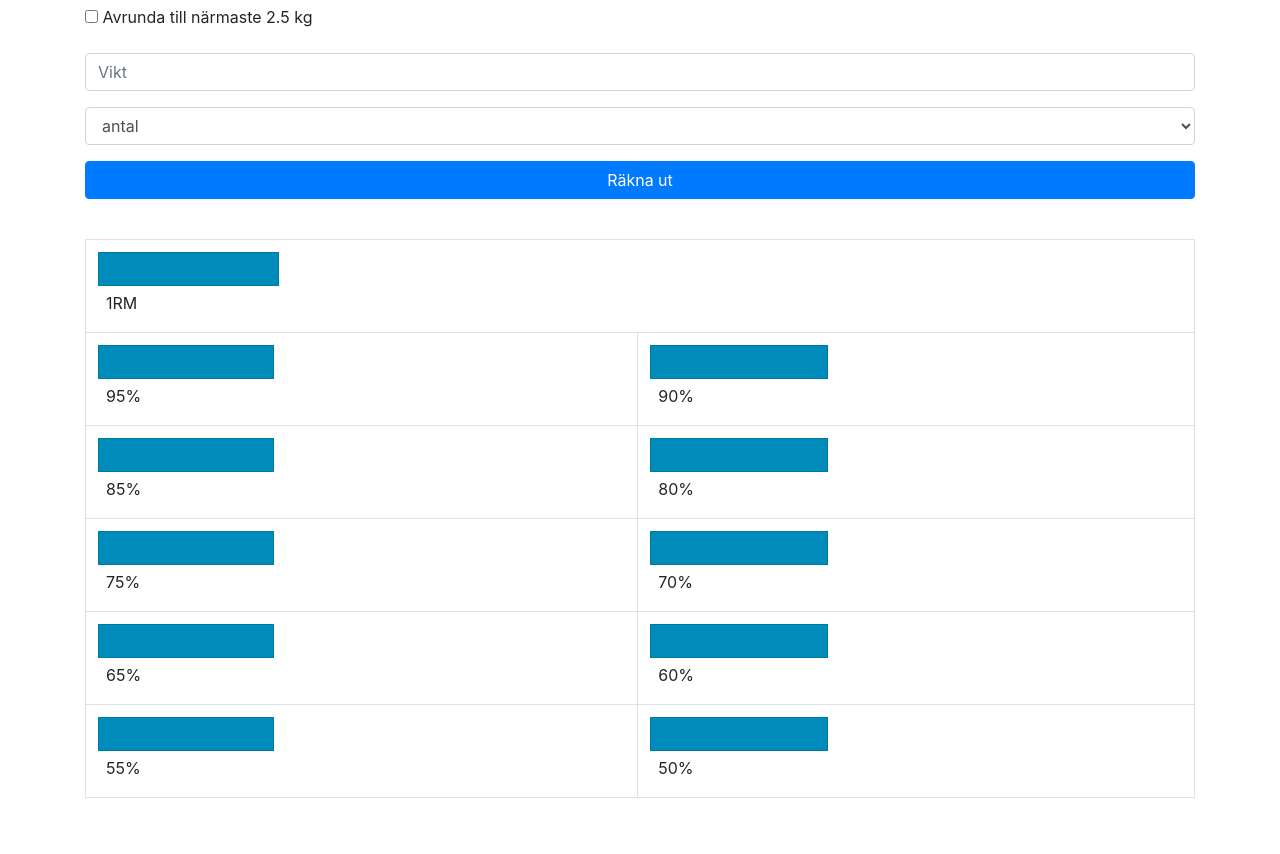
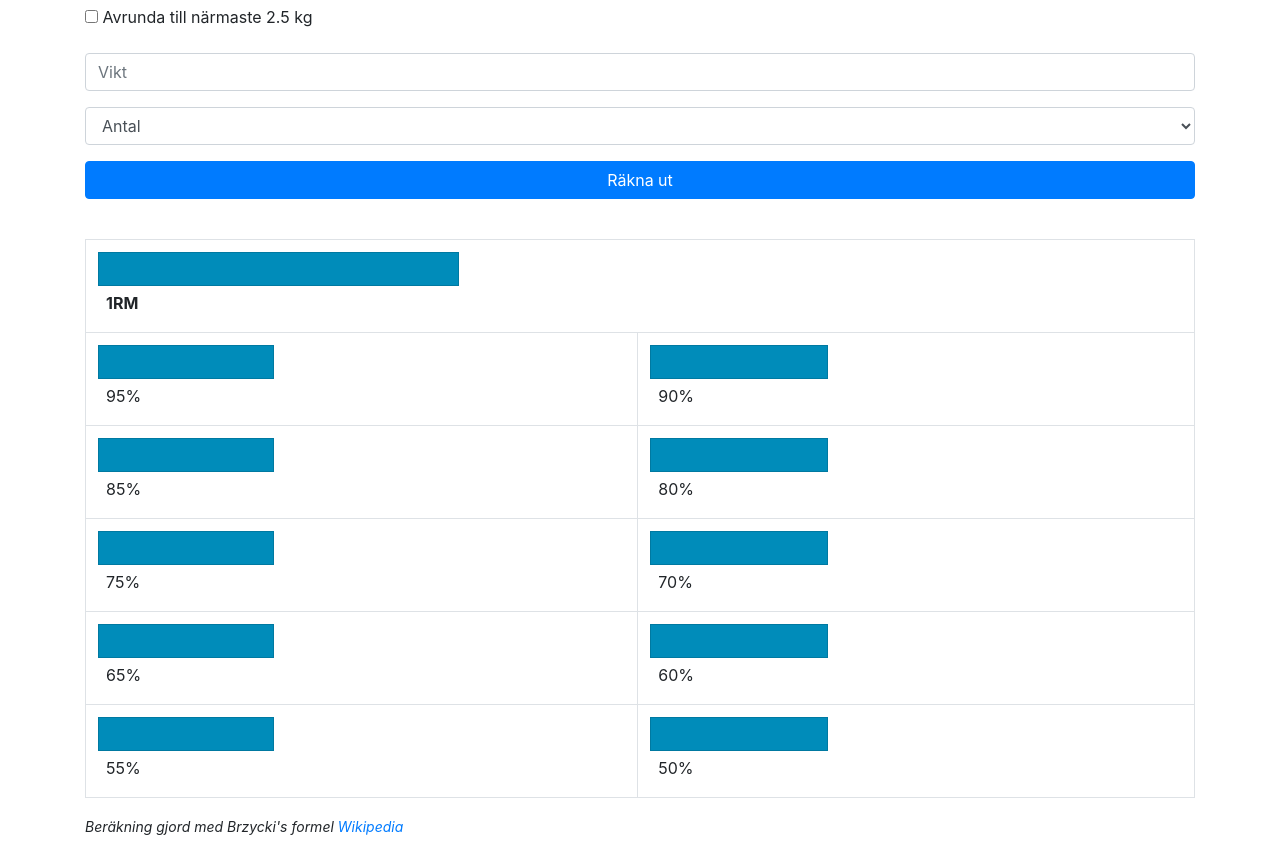
Before and after one commit to Marza/mobile-gym-apps, a plain HTML site: page one-repetition-maximum/index.html in a window 1280 px wide. Shown: the part 51-905 px from the top of the page. Before the commit the page ends 865 px from the top, so only its background shows below. Drawn offline with nearby package versions, Linux system fonts and the light colour scheme.

Commit message:
v1.0.0 release

```diff
--- a/one-repetition-maximum/index.html
+++ b/one-repetition-maximum/index.html
@@ -24,7 +24,7 @@
         </div>
         <div class="form-group">
           <select class="form-control" id="reps">
-            <option value="">antal</option>
+            <option value="">Antal</option>
             <option value="1">1</option>
             <option value="2">2</option>
             <option value="3">3</option>
@@ -49,16 +49,14 @@
       <table class="table table-bordered">
         <tbody>
           <tr>
-            <td colspan="2">
-              <div class="col-sm-2"></div>
-              <div class="col-sm-2 result-row">
+            <th colspan="2">
+              <div class="col-sm-4 result-row">
                 <span class="100percent">&nbsp;</span>
               </div>
-              <div class="col-sm-6 sets-reps">
+              <div class="col-sm-8 sets-reps">
                 1RM
               </div>
-              <div class="col-sm-2"></div>
-            </td>
+            </th>
           </tr>
           <tr>
             <td>
@@ -152,6 +150,12 @@
           </tr>
         </tbody>
       </table>
+
+      <p>
+        <small>
+          <em>Beräkning gjord med Brzycki's formel <a href="http://en.wikipedia.org/wiki/One-repetition_maximum">Wikipedia</a></em>
+        </small>
+      </p>
     </div>
 
     <script src="http://code.jquery.com/jquery-2.1.1.min.js"></script>
```
Also changed, not shown: 1 other file.
